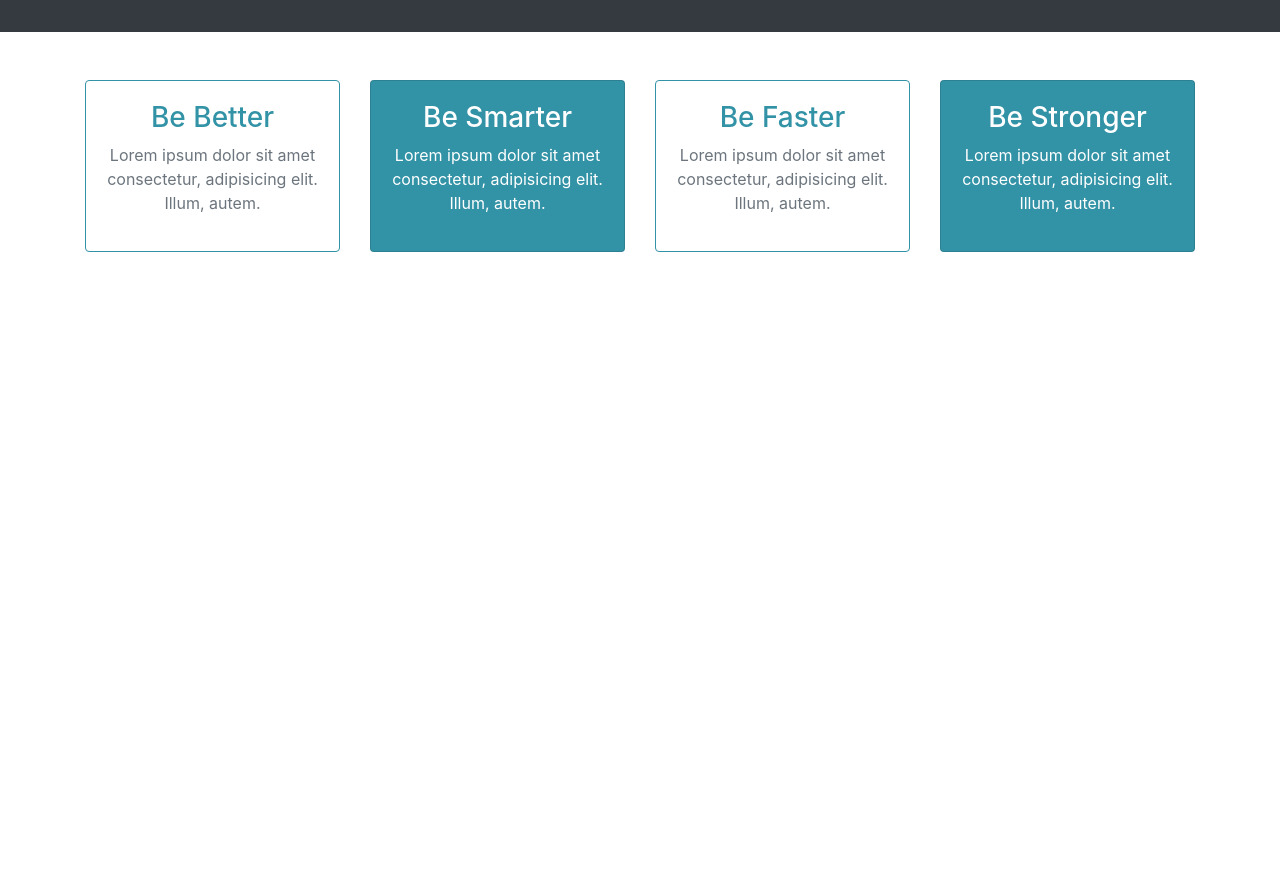
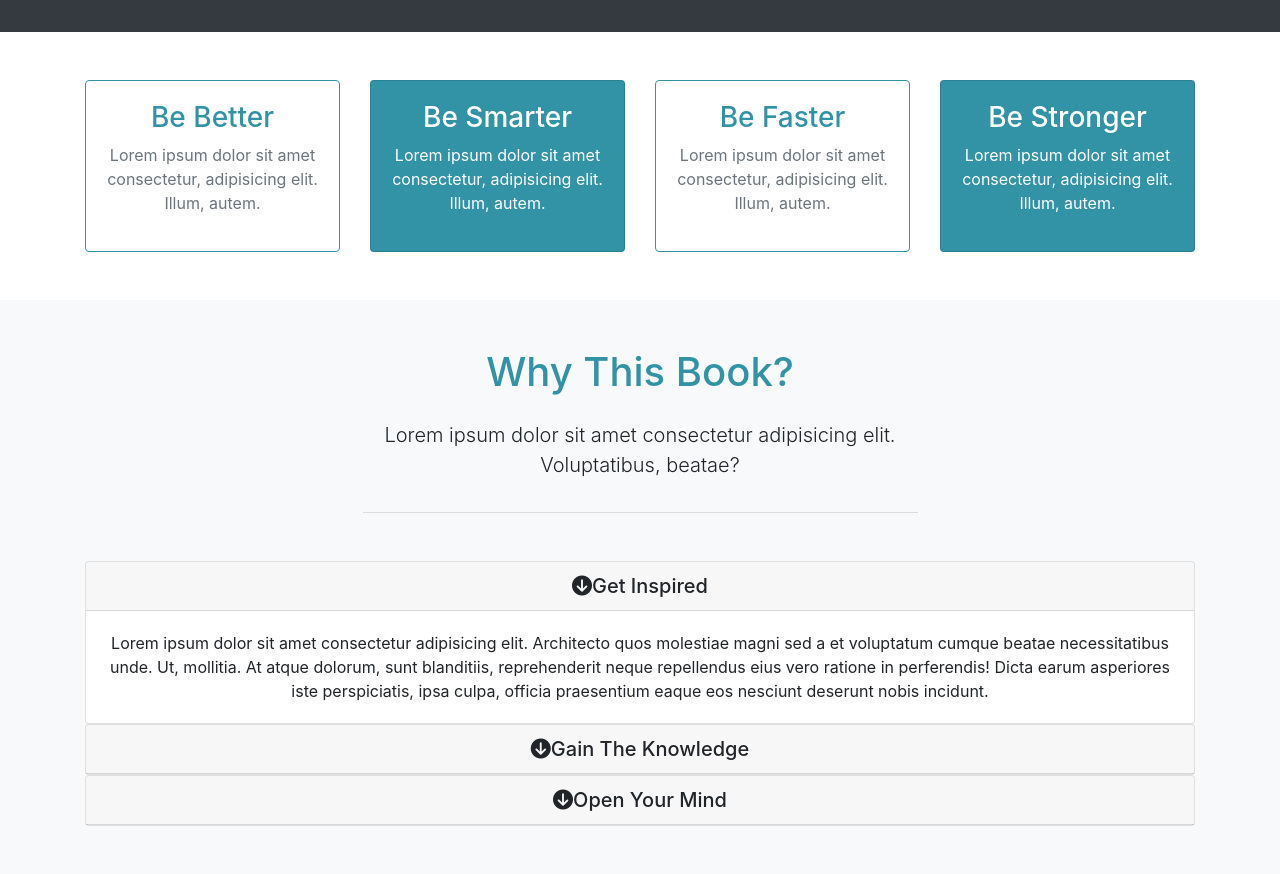
Before and after one commit to NanoDoodle/n-book, a plain HTML site: page index.html in a window 1280 px wide. Shown: the part 817-1691 px from the top of the page. Before the commit the page ends 1117 px from the top, so only its background shows below. Drawn offline with nearby package versions, Linux system fonts and the light colour scheme.

Commit message:
Feat:Bulid accordion section

```diff
--- a/index.html
+++ b/index.html
@@ -123,6 +123,69 @@
       </div>
     </section>
     <!-- END BOXES SECTION -->
+    <!-- ABOUT/WHY SECTION -->
+    <section id="about" class="py-5 text-center bg-light">
+      <div class="container">
+        <div class="row">
+          <div class="col">
+            <div class="info-header mb-5">
+              <h1 class="text-primary pb-3">
+                Why This Book?
+              </h1>
+              <p class="lead pb-3">
+                Lorem ipsum dolor sit amet consectetur adipisicing elit. Voluptatibus, beatae?
+              </p>
+            </div>
+            <!-- ACCORDION -->
+            <div id="accordion">
+              <div class="card">
+                <div class="card-header">
+                  <h5 class="mb-0">
+                    <div href="#collapse1" data-toggle="collapse" data-parent="#accordion">
+                      <i class="fas fa-arrow-circle-down"></i>Get Inspired
+                    </div>
+                  </h5>
+                </div>
+                <div id="collapse1" class="collapse show">
+                  <div class="card-body">
+                    Lorem ipsum dolor sit amet consectetur adipisicing elit. Architecto quos molestiae magni sed a et voluptatum cumque beatae necessitatibus unde. Ut, mollitia. At atque dolorum, sunt blanditiis, reprehenderit neque repellendus eius vero ratione in perferendis! Dicta earum asperiores iste perspiciatis, ipsa culpa, officia praesentium eaque eos nesciunt deserunt nobis incidunt.
+                  </div>
+                </div>
+              </div>
+              <div class="card">
+                <div class="card-header">
+                  <h5 class="mb-0">
+                    <div href="#collapse2" data-toggle="collapse" data-parent="#accordion">
+                      <i class="fas fa-arrow-circle-down"></i>Gain The Knowledge
+                    </div>
+                  </h5>
+                </div>
+                <div id="collapse2" class="collapse">
+                  <div class="card-body">
+                    Lorem ipsum dolor sit amet consectetur adipisicing elit. Architecto quos molestiae magni sed a et voluptatum cumque beatae necessitatibus unde. Ut, mollitia. At atque dolorum, sunt blanditiis, reprehenderit neque repellendus eius vero ratione in perferendis! Dicta earum asperiores iste perspiciatis, ipsa culpa, officia praesentium eaque eos nesciunt deserunt nobis incidunt.
+                  </div>
+                </div>
+              </div>
+              <div class="card">
+                <div class="card-header">
+                  <h5 class="mb-0">
+                    <div href="#collapse3" data-toggle="collapse" data-parent="#accordion">
+                      <i class="fas fa-arrow-circle-down"></i>Open Your Mind
+                    </div>
+                  </h5>
+                </div>
+                <div id="collapse3" class="collapse">
+                  <div class="card-body">
+                    Lorem ipsum dolor sit amet consectetur adipisicing elit. Architecto quos molestiae magni sed a et voluptatum cumque beatae necessitatibus unde. Ut, mollitia. At atque dolorum, sunt blanditiis, reprehenderit neque repellendus eius vero ratione in perferendis! Dicta earum asperiores iste perspiciatis, ipsa culpa, officia praesentium eaque eos nesciunt deserunt nobis incidunt.
+                  </div>
+                </div>
+              </div>
+            </div>
+          </div>
+        </div>
+      </div>
+    </section>
+    <!-- END ABOUT/WHY SECTION -->
     <!-- END CODE PART -->
     <!-- START SCRIPT PART-->
     <script src="https://kit.fontawesome.com/6107812fb6.js"></script>
--- a/styles/scss/style.scss
+++ b/styles/scss/style.scss
@@ -29,6 +29,12 @@ body {
     }
 }
 
+.info-header {
+    width: 50%;
+    margin:auto;
+    border-bottom:1px #ddd solid;
+}
+
 @media(max-width:768px){
     #showcase {
         min-height: 500px;
```
Also changed, not shown: styles/css/style.css.
